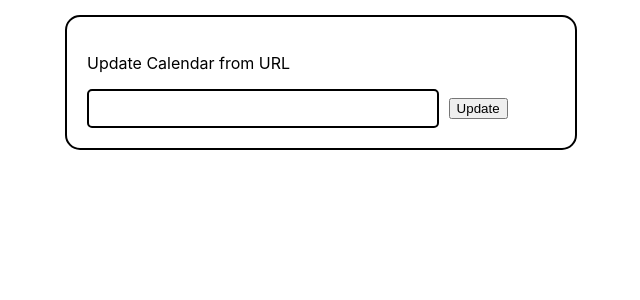
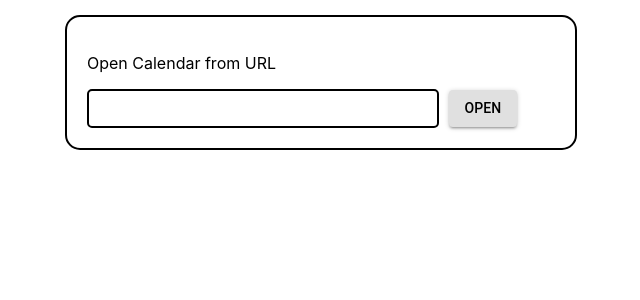
Before and after one commit to witaka/Calendar, a React (Create React App) app: page / in a window 1280 px wide. Shown: the top 300 px of the page, without its empty margins (319-959 px from the left). Built offline with nearby package versions, Linux system fonts and the light colour scheme.

Commit message:
Fix the bug with @material-ui

```diff
--- a/package.json
+++ b/package.json
@@ -3,7 +3,6 @@
   "version": "0.1.0",
   "private": true,
   "dependencies": {
-    "@material-ui/core": "^3.9.2",
     "moment": "^2.24.0",
     "react": "^16.7.0",
     "react-dom": "^16.7.0",
@@ -29,6 +28,7 @@
     "not op_mini all"
   ],
   "devDependencies": {
+    "@material-ui/core": "^3.9.2",
     "redux": "^4.0.1"
   }
 }
--- a/src/components/EventsIndexPage.js
+++ b/src/components/EventsIndexPage.js
@@ -5,7 +5,7 @@ import Events from "../requests/events";
 import processData from "../services/processData";
 import EventsList from "./EventsList";
 import EventDetails from "./EventDetails";
-// import Progress from "./Progress";
+import Progress from "./Progress";
 import singlePerson from "../images/singlePerson.png";
 import groupOf3 from "../images/groupOf3.png";
 
@@ -21,8 +21,7 @@ class EventsIndexPage extends Component {
       return (
         <main className="App">
           <div>
-            {/* <Progress /> */}
-            Loding...
+            <Progress />
           </div>
         </main>
       );
--- a/src/components/UrlForm.js
+++ b/src/components/UrlForm.js
@@ -1,7 +1,7 @@
 import React from "react";
 import { connect } from "react-redux";
 import { fetchEvents } from "../redux/actions/index";
-// import Button from "@material-ui/core/Button";
+import Button from "@material-ui/core/Button";
 
 const mapDispatchToProps = {
   fetchEvents
@@ -22,11 +22,11 @@ function UrlForm(props) {
   return (
     <nav className="NavBar">
       <form className="NavForm" onSubmit={handleSubmit}>
-        <p>Update Calendar from URL</p>
+        <p>Open Calendar from URL</p>
         <input id="url" name="url" type="link" />
-        <button color="inherit" variant="contained" type="submit">
-          Update
-        </button>
+        <Button color="inherit" variant="contained" type="submit">
+          Open
+        </Button>
       </form>
     </nav>
   );
```
Also changed, not shown: 1 other file (tests, documents, lock files or other folders).
